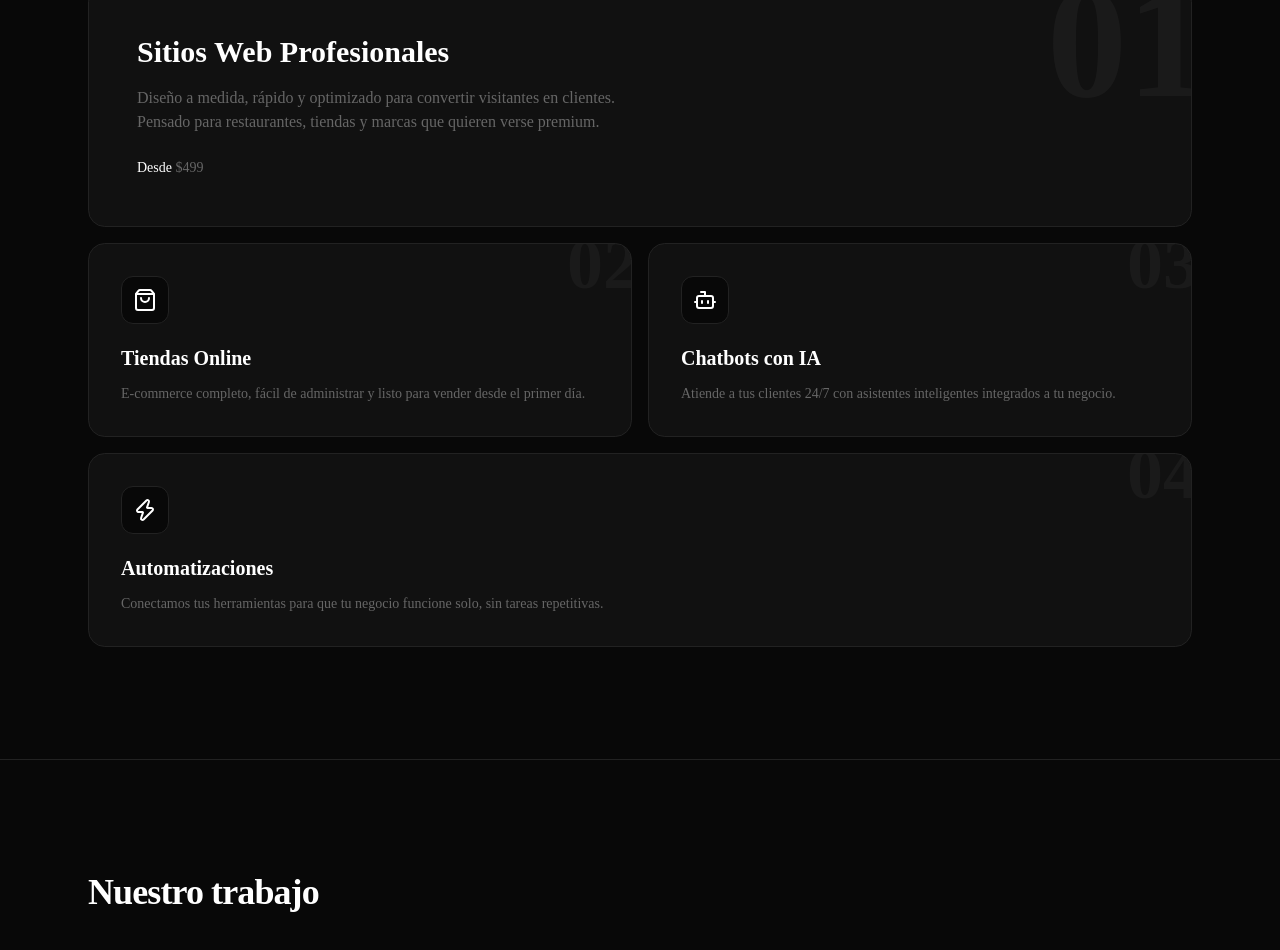
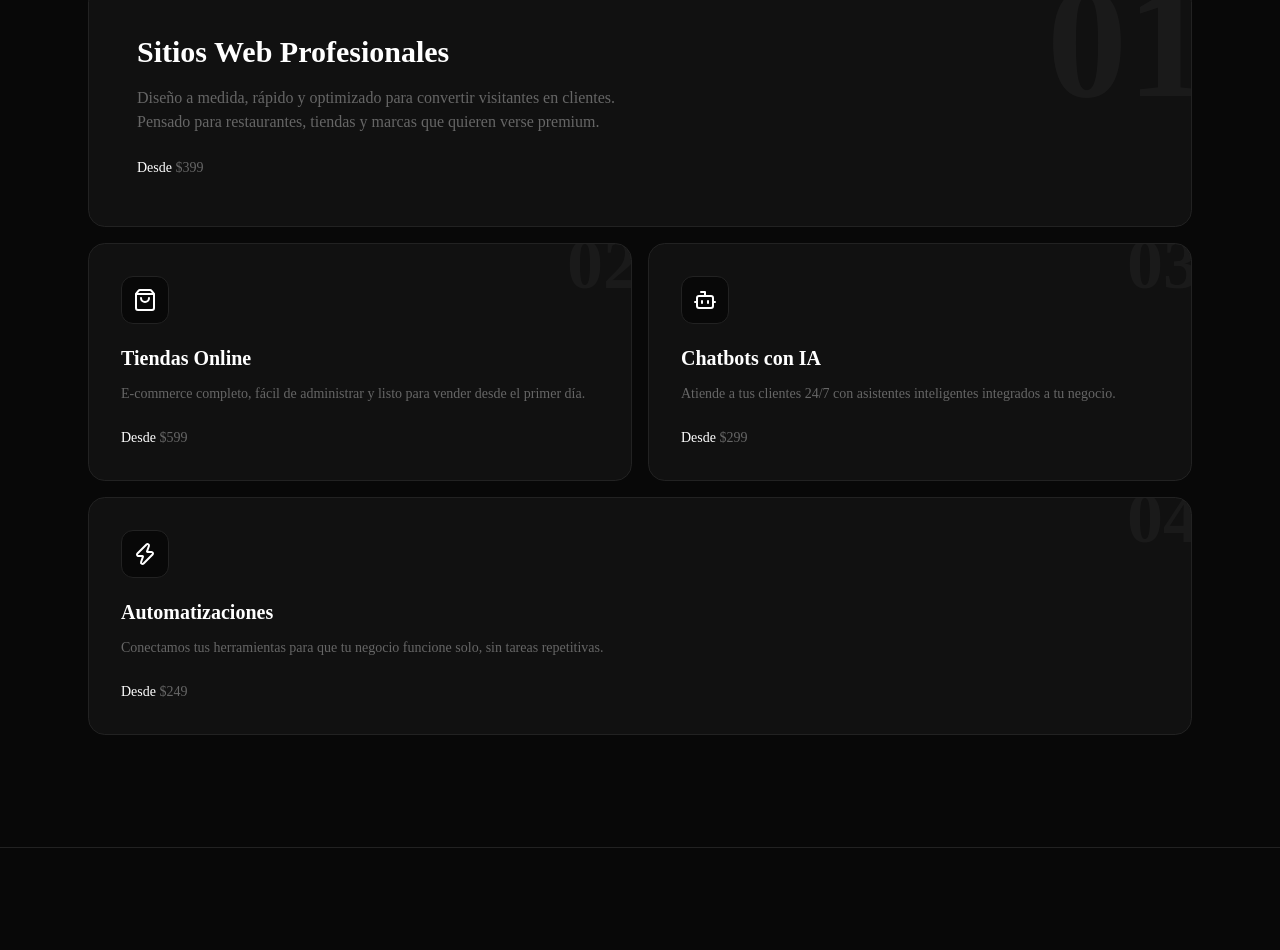
Before and after one commit to mhstudio-digital/mh-studio-web, a Next.js app: page / in a window 1280 px wide. Shown: the part 1328-2278 px from the top of the page. Built offline with nearby package versions, Linux system fonts and the light colour scheme.

Commit message:
feat: add pricing to all service cards

```diff
--- a/src/components/services.tsx
+++ b/src/components/services.tsx
@@ -51,7 +51,7 @@ export function Services() {
                   quieren verse premium.
                 </p>
                 <p className="mt-6 text-sm font-medium text-white">
-                  Desde <span className="text-mh-muted">$499</span>
+                  Desde <span className="text-mh-muted">$399</span>
                 </p>
               </div>
             </TiltCard>
@@ -64,6 +64,7 @@ export function Services() {
               icon={<ShoppingBag className="h-6 w-6" />}
               title="Tiendas Online"
               description="E-commerce completo, fácil de administrar y listo para vender desde el primer día."
+              price="$599"
             />
           </motion.div>
 
@@ -74,6 +75,7 @@ export function Services() {
               icon={<Bot className="h-6 w-6" />}
               title="Chatbots con IA"
               description="Atiende a tus clientes 24/7 con asistentes inteligentes integrados a tu negocio."
+              price="$299"
             />
           </motion.div>
 
@@ -84,6 +86,7 @@ export function Services() {
               icon={<Zap className="h-6 w-6" />}
               title="Automatizaciones"
               description="Conectamos tus herramientas para que tu negocio funcione solo, sin tareas repetitivas."
+              price="$249"
             />
           </motion.div>
         </motion.div>
@@ -97,11 +100,13 @@ function ServiceCard({
   icon,
   title,
   description,
+  price,
 }: {
   number: string;
   icon: React.ReactNode;
   title: string;
   description: string;
+  price?: string;
 }) {
   return (
     <div className="group relative h-full overflow-hidden rounded-xl border border-mh-border bg-mh-surface p-8 transition-colors duration-300 hover:border-mh-border-hover">
@@ -114,6 +119,11 @@ function ServiceCard({
         </div>
         <h3 className="text-xl font-semibold text-white">{title}</h3>
         <p className="mt-3 text-sm text-mh-muted">{description}</p>
+        {price && (
+          <p className="mt-6 text-sm font-medium text-white">
+            Desde <span className="text-mh-muted">{price}</span>
+          </p>
+        )}
       </div>
     </div>
   );
```
